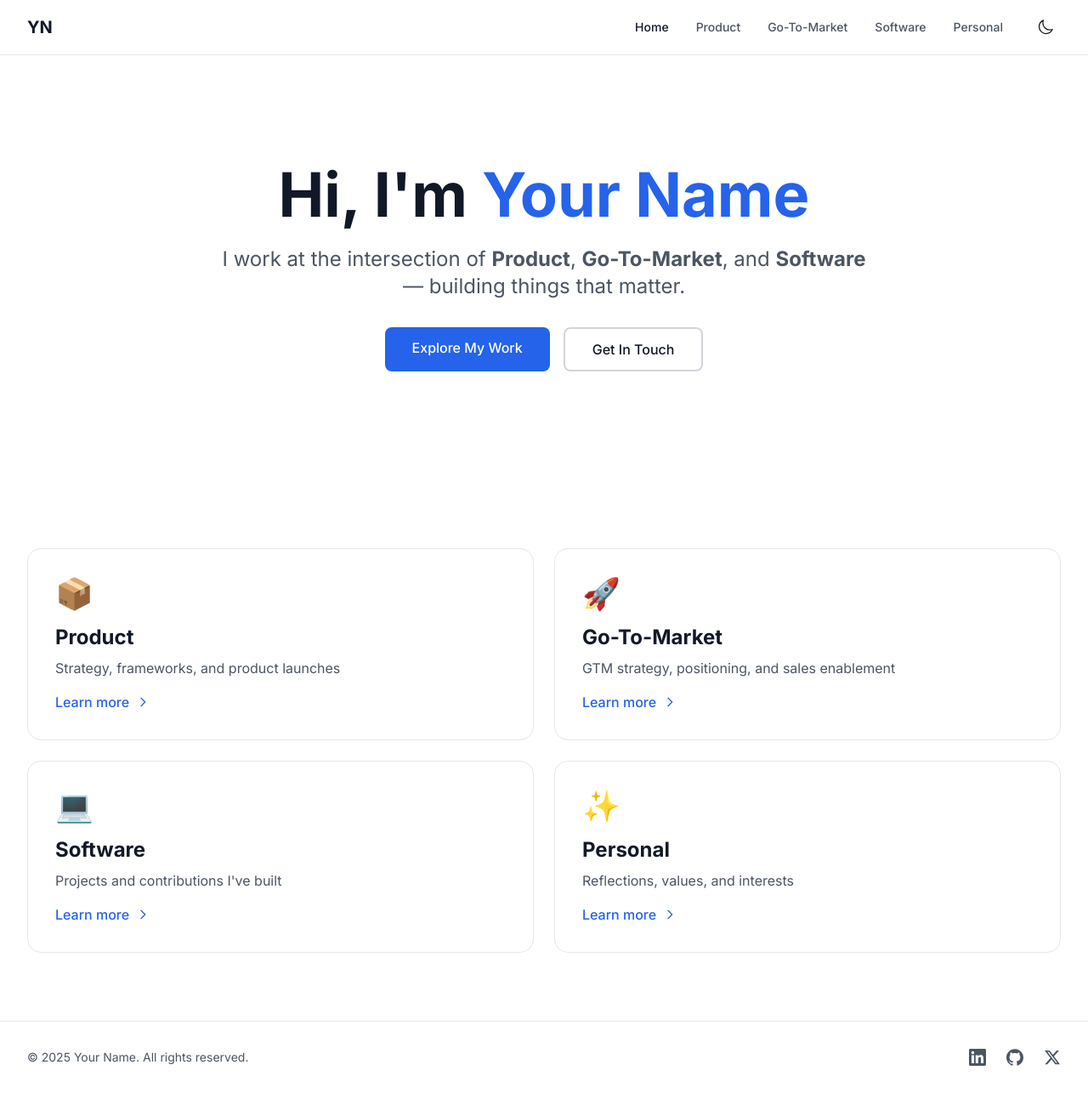
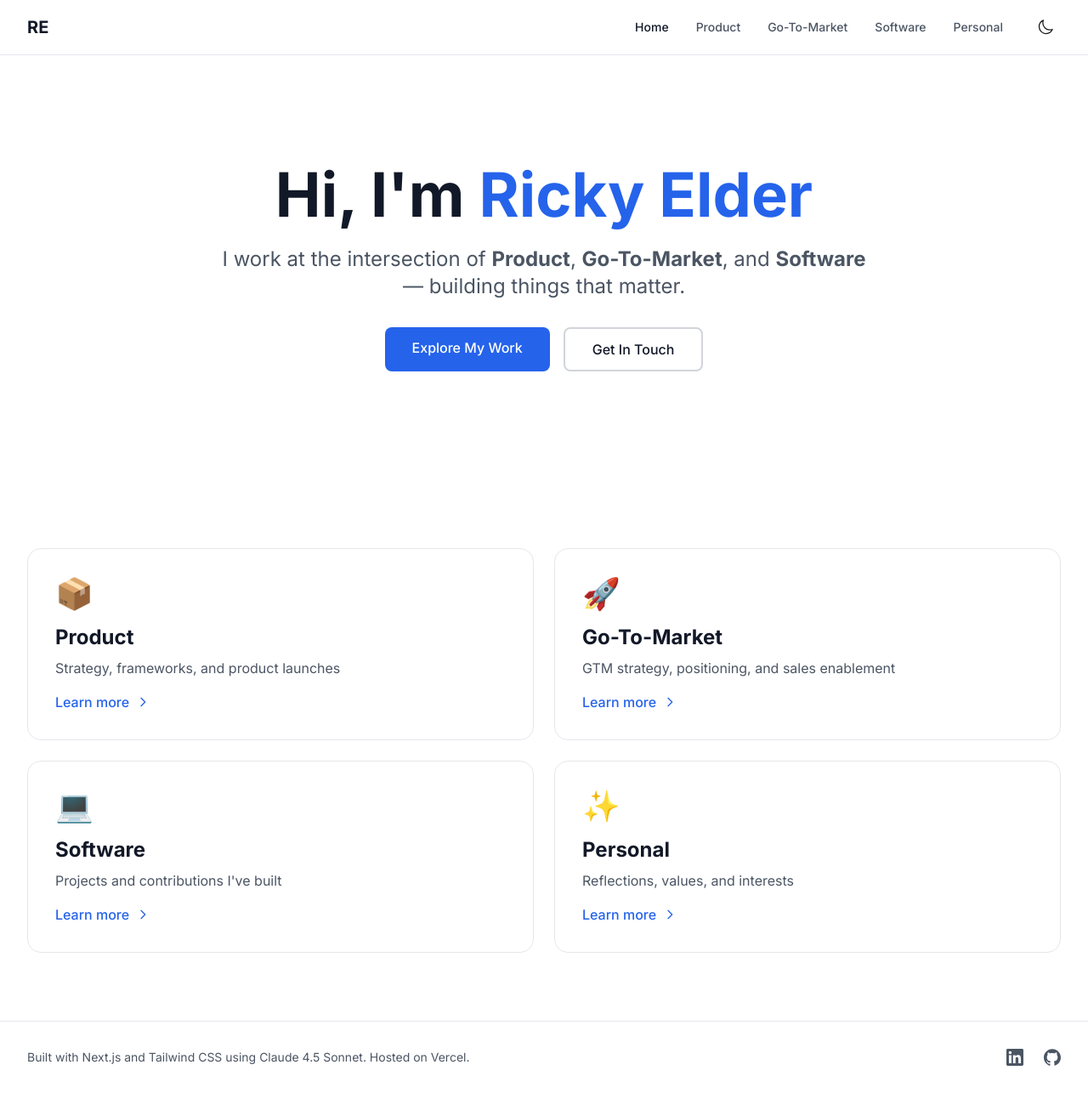
Before and after one commit to rickyelder07/mywebsite, a Next.js app: page / in a window 1280 px wide. Shown: the whole page at 85% size. Built offline with nearby package versions, Linux system fonts and the light colour scheme.

Commit message:
Update name and links within the site

```diff
--- a/app/layout.tsx
+++ b/app/layout.tsx
@@ -13,23 +13,23 @@ const inter = Inter({
 
 export const metadata: Metadata = {
   title: {
-    default: "Your Name - Product, GTM & Software",
-    template: "%s | Your Name",
+    default: "Ricky Elder - Product, GTM & Software",
+    template: "%s | Ricky Elder",
   },
   description: "Personal website showcasing my work in Product, Go-To-Market, Software, and Personal interests.",
   keywords: ["product", "go-to-market", "software", "portfolio"],
-  authors: [{ name: "Your Name" }],
+  authors: [{ name: "Ricky Elder" }],
   openGraph: {
     type: "website",
     locale: "en_US",
-    url: "https://yourwebsite.com",
-    title: "Your Name - Product, GTM & Software",
+    url: "https://rickyelder.com",
+    title: "Ricky Elder - Product, GTM & Software",
     description: "Personal website showcasing my work in Product, Go-To-Market, Software, and Personal interests.",
-    siteName: "Your Name",
+    siteName: "Ricky Elder",
   },
   twitter: {
     card: "summary_large_image",
-    title: "Your Name - Product, GTM & Software",
+    title: "Ricky Elder - Product, GTM & Software",
     description: "Personal website showcasing my work in Product, Go-To-Market, Software, and Personal interests.",
   },
 };
--- a/app/page.tsx
+++ b/app/page.tsx
@@ -63,7 +63,7 @@ export default function Home() {
           className="text-center"
         >
           <h1 className="text-5xl md:text-7xl font-bold text-gray-900 dark:text-white mb-6">
-            Hi, I&apos;m <span className="text-blue-600 dark:text-blue-500">Your Name</span>
+            Hi, I&apos;m <span className="text-blue-600 dark:text-blue-500">Ricky Elder</span>
           </h1>
           <p className="text-xl md:text-2xl text-gray-600 dark:text-gray-400 mb-8 max-w-3xl mx-auto">
             I work at the intersection of <strong>Product</strong>, <strong>Go-To-Market</strong>,
@@ -82,7 +82,7 @@ export default function Home() {
               Explore My Work
             </a>
             <a
-              href="mailto:your.email@example.com"
+              href="mailto:ricky.elder07@gmail.com"
               className="px-8 py-3 border-2 border-gray-300 dark:border-gray-700 hover:border-gray-400 dark:hover:border-gray-600 text-gray-900 dark:text-white font-medium rounded-lg transition-colors"
             >
               Get In Touch
--- a/components/Footer.tsx
+++ b/components/Footer.tsx
@@ -7,13 +7,13 @@ export default function Footer() {
         <div className="flex flex-col md:flex-row justify-between items-center space-y-4 md:space-y-0">
           {/* Copyright */}
           <div className="text-sm text-gray-600 dark:text-gray-400">
-            © {currentYear} Your Name. All rights reserved.
+            Built with Next.js and Tailwind CSS using Claude 4.5 Sonnet. Hosted on Vercel.
           </div>
 
           {/* Social Links */}
           <div className="flex items-center space-x-6">
             <a
-              href="https://linkedin.com/in/yourprofile"
+              href="https://https://www.linkedin.com/in/richard-z-elder/"
               target="_blank"
               rel="noopener noreferrer"
               className="text-gray-600 dark:text-gray-400 hover:text-gray-900 dark:hover:text-white transition-colors"
@@ -29,7 +29,7 @@ export default function Footer() {
               </svg>
             </a>
             <a
-              href="https://github.com/yourusername"
+              href="https://github.com/rickyelder07"
               target="_blank"
               rel="noopener noreferrer"
               className="text-gray-600 dark:text-gray-400 hover:text-gray-900 dark:hover:text-white transition-colors"
@@ -44,22 +44,6 @@ export default function Footer() {
                 <path d="M12 .297c-6.63 0-12 5.373-12 12 0 5.303 3.438 9.8 8.205 11.385.6.113.82-.258.82-.577 0-.285-.01-1.04-.015-2.04-3.338.724-4.042-1.61-4.042-1.61C4.422 18.07 3.633 17.7 3.633 17.7c-1.087-.744.084-.729.084-.729 1.205.084 1.838 1.236 1.838 1.236 1.07 1.835 2.809 1.305 3.495.998.108-.776.417-1.305.76-1.605-2.665-.3-5.466-1.332-5.466-5.93 0-1.31.465-2.38 1.235-3.22-.135-.303-.54-1.523.105-3.176 0 0 1.005-.322 3.3 1.23.96-.267 1.98-.399 3-.405 1.02.006 2.04.138 3 .405 2.28-1.552 3.285-1.23 3.285-1.23.645 1.653.24 2.873.12 3.176.765.84 1.23 1.91 1.23 3.22 0 4.61-2.805 5.625-5.475 5.92.42.36.81 1.096.81 2.22 0 1.606-.015 2.896-.015 3.286 0 .315.21.69.825.57C20.565 22.092 24 17.592 24 12.297c0-6.627-5.373-12-12-12" />
               </svg>
             </a>
-            <a
-              href="https://twitter.com/yourusername"
-              target="_blank"
-              rel="noopener noreferrer"
-              className="text-gray-600 dark:text-gray-400 hover:text-gray-900 dark:hover:text-white transition-colors"
-              aria-label="Twitter"
-            >
-              <svg
-                className="w-5 h-5"
-                fill="currentColor"
-                viewBox="0 0 24 24"
-                xmlns="http://www.w3.org/2000/svg"
-              >
-                <path d="M18.244 2.25h3.308l-7.227 8.26 8.502 11.24H16.17l-5.214-6.817L4.99 21.75H1.68l7.73-8.835L1.254 2.25H8.08l4.713 6.231zm-1.161 17.52h1.833L7.084 4.126H5.117z" />
-              </svg>
-            </a>
           </div>
         </div>
       </div>
--- a/components/Navbar.tsx
+++ b/components/Navbar.tsx
@@ -27,7 +27,7 @@ export default function Navbar() {
             href="/"
             className="text-xl font-bold text-gray-900 dark:text-white hover:text-gray-600 dark:hover:text-gray-300 transition-colors"
           >
-            YN
+            RE
           </Link>
 
           {/* Desktop Navigation */}
--- a/tailwind.config.ts
+++ b/tailwind.config.ts
@@ -9,6 +9,9 @@ const config: Config = {
   darkMode: "class",
   theme: {
     extend: {
+      colors: {
+        primary: "#BCC8AF",
+      },
       fontFamily: {
         sans: ["var(--font-inter)", "Inter", "system-ui", "sans-serif"],
       },
```
